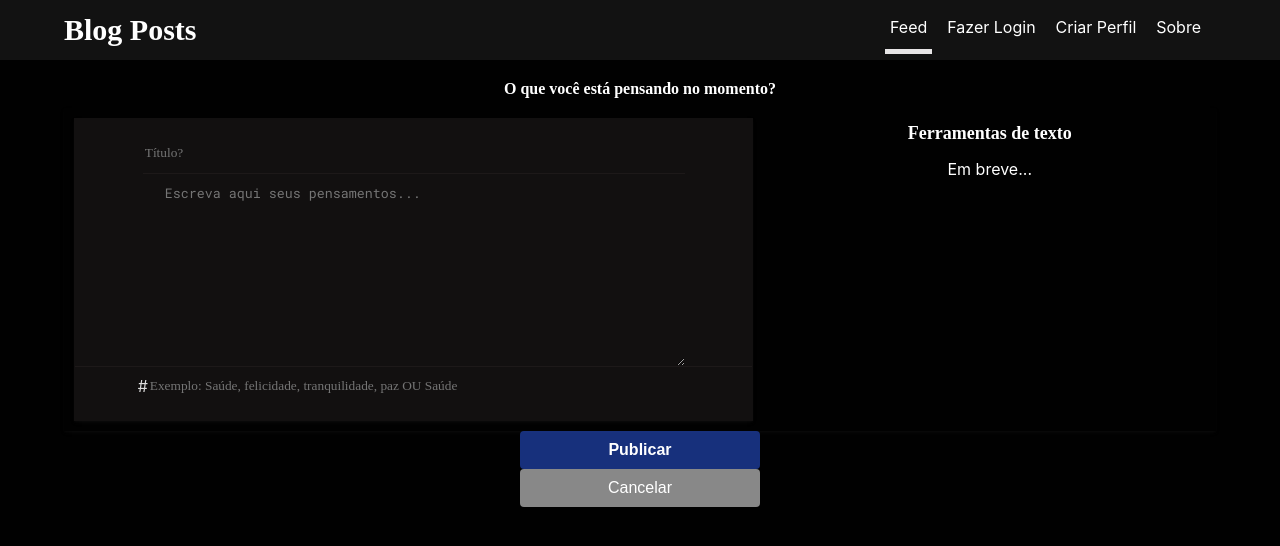
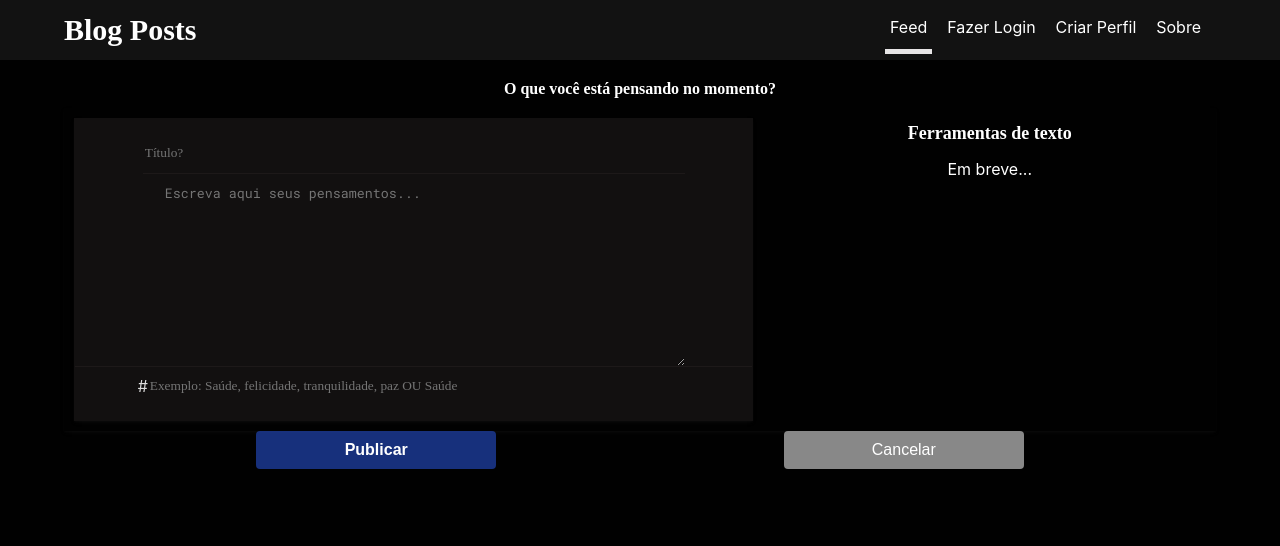
Before and after one commit to RobertRodriguesMartins/blog-posts-front-deploy, a React (Create React App) app: page /posts/create in a window 1280 px wide. Shown: the top 546 px of the page. Built offline with nearby package versions, Linux system fonts and the light colour scheme; no server answers; a web font is replaced by a local one.

Commit message:
FIX<styles>

```diff
--- a/src/index.css
+++ b/src/index.css
@@ -322,6 +322,7 @@ a {
   opacity: 0;
   background: #888;
   border: none;
+  float: right;
   cursor: pointer;
 }
 
@@ -507,7 +508,7 @@ a {
   align-items: center;
   width: 80%;
   margin: 0 auto !important;
-  display: block;
+  display: block !important;
 }
 
 @keyframes fade-button {
```
